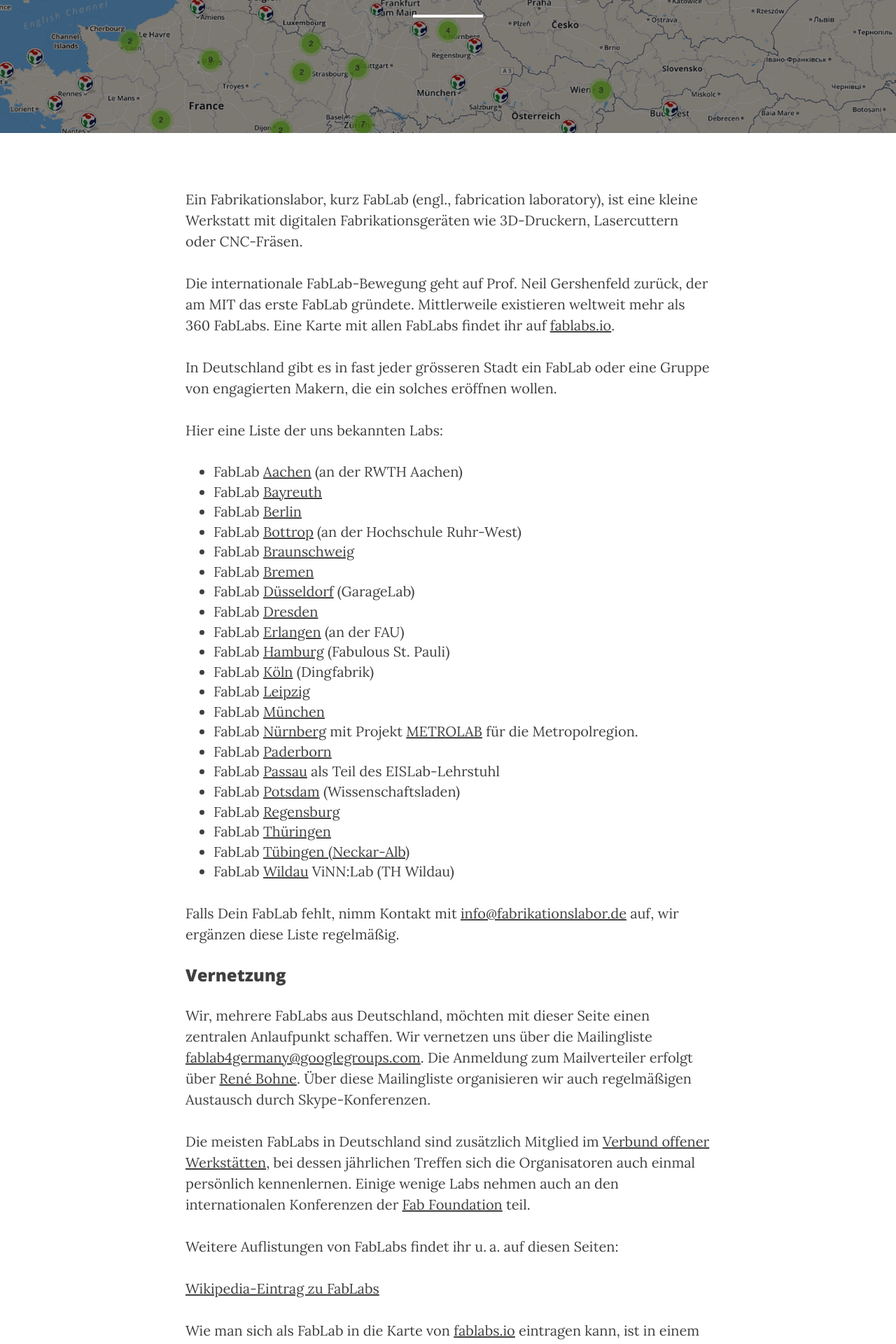
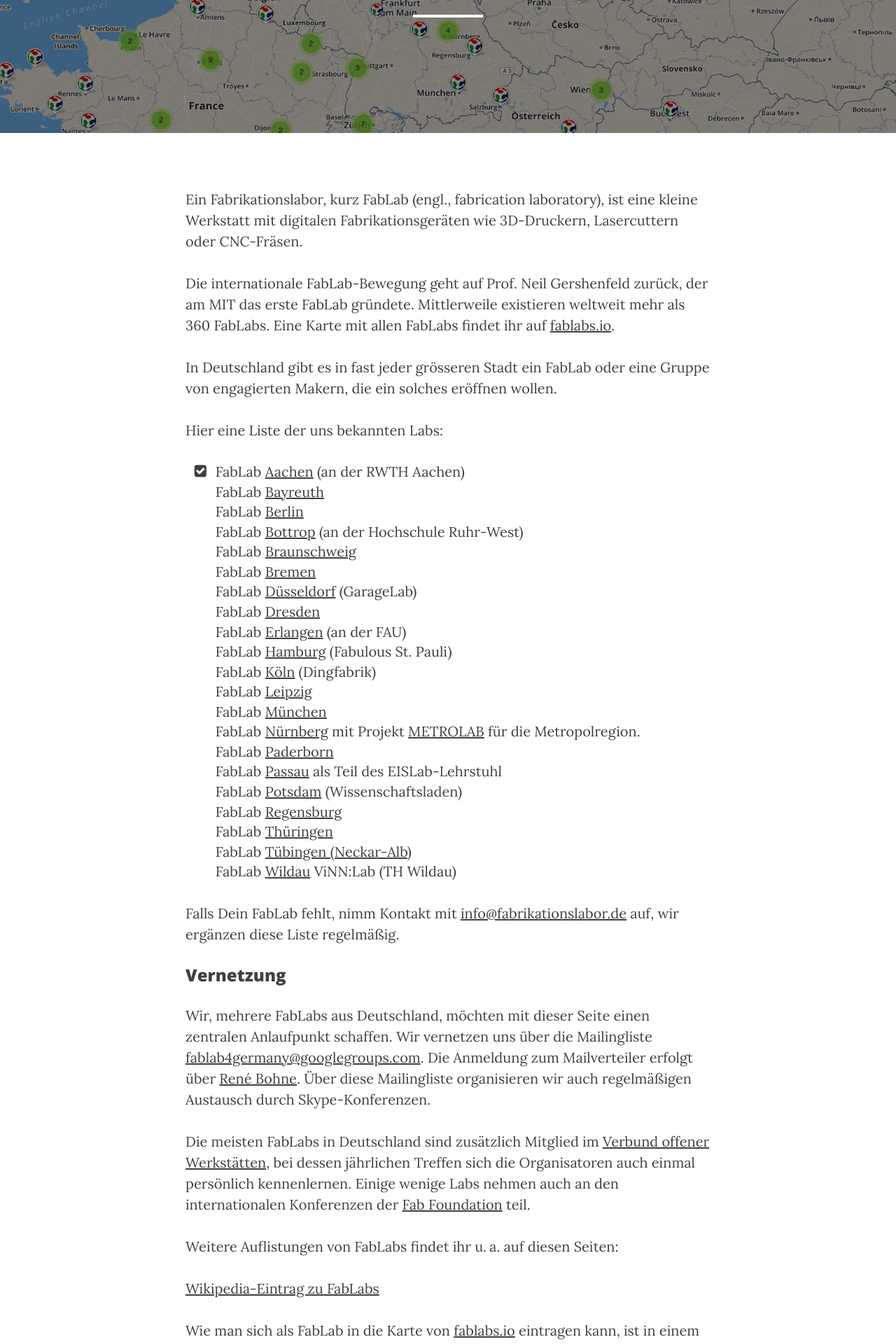
Before and after one commit to fabrikationslabor/fabrikationslabor.github.io, a Jekyll site: the page built from fablabs-in-deutschland.html, in a window 1280 px wide. Shown: the part 320-2240 px from the top of the page at 70% size. Built offline with Jekyll 4.4.1, drawn with Linux system fonts in a browser that asks for light colours; nearby versions of some CDN libraries.

Commit message:
Update fablabs-in-deutschland.html
<i class="fa-li fa fa-check-square"></i> gibt an, dass das Fablab bei fablab4germany aktiv ist.

```diff
--- a/fablabs-in-deutschland.html
+++ b/fablabs-in-deutschland.html
@@ -11,8 +11,8 @@ header-img: "img/map.png"
 <p>In Deutschland gibt es in fast jeder grösseren Stadt ein FabLab oder eine Gruppe von engagierten Makern, die ein solches eröffnen wollen.</p>
 <p>Hier eine Liste der uns bekannten Labs:</p>
 <!-- möchte man irgendwie signalisieren, wer bei fablab4germany schon mit vernetzt ist? z.B. durch unterschiedliche listen bullet point farbe oder so -->
-<ul>
-  <li>FabLab <a href="http://fablab-aachen.de" target="_blank">Aachen</a> (an der RWTH Aachen)</li>
+<ul class="fa-ul">
+  <li><i class="fa-li fa fa-check-square"></i>FabLab <a href="http://fablab-aachen.de" target="_blank">Aachen</a> (an der RWTH Aachen)</li>
   <li>FabLab <a href="http://www.fablab-bayreuth.de/" target="_blank">Bayreuth</a></li>
   <li>FabLab <a href="http://www.fablab-berlin.org/en" target="_blank">Berlin</a></li>
   <li>FabLab <a href="http://fablab.hochschule-ruhr-west.de/" target="_blank">Bottrop</a> (an der Hochschule Ruhr-West)</li>
```
